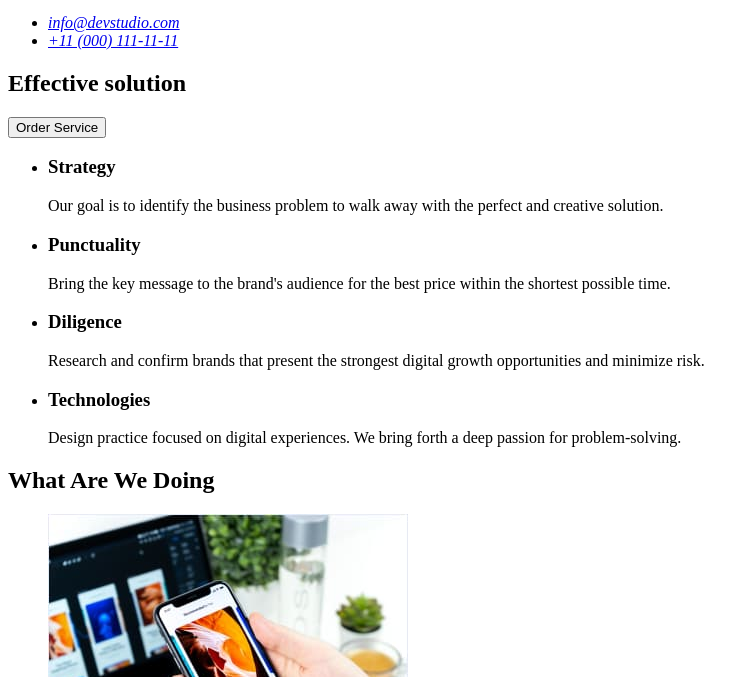
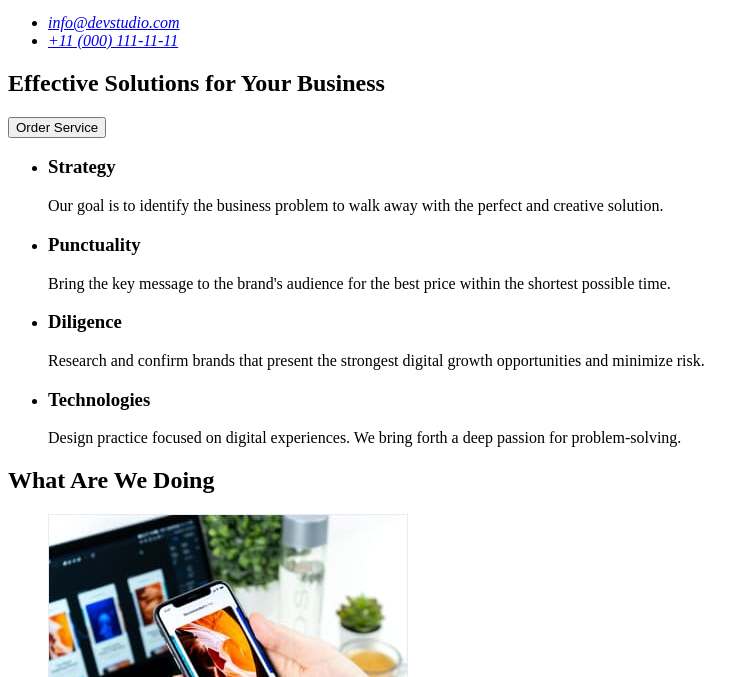
Before and after one commit to supermamur/goit-markup-hw-01, a plain HTML site: page index.html in a window 1280 px wide. Shown: the part 123-800 px from the top of the page, without its empty margins (0-754 px from the left). Drawn offline with Linux system fonts and the light colour scheme.

Commit message:
no header in the mochup

```diff
--- a/index.html
+++ b/index.html
@@ -29,7 +29,7 @@
     </header>
     <main>
       <section>
-        <h2>Effective solution</h2>
+        <h1>Effective Solutions for Your Business</h1>
         <button type="button">Order Service</button>
       </section>
 
```
